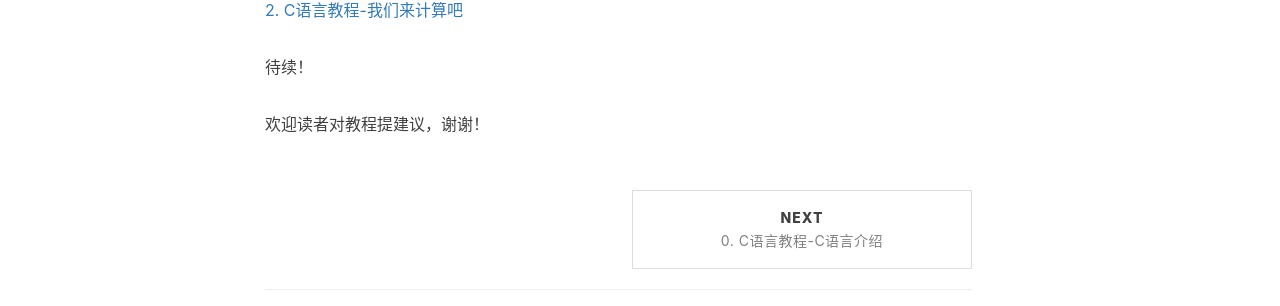
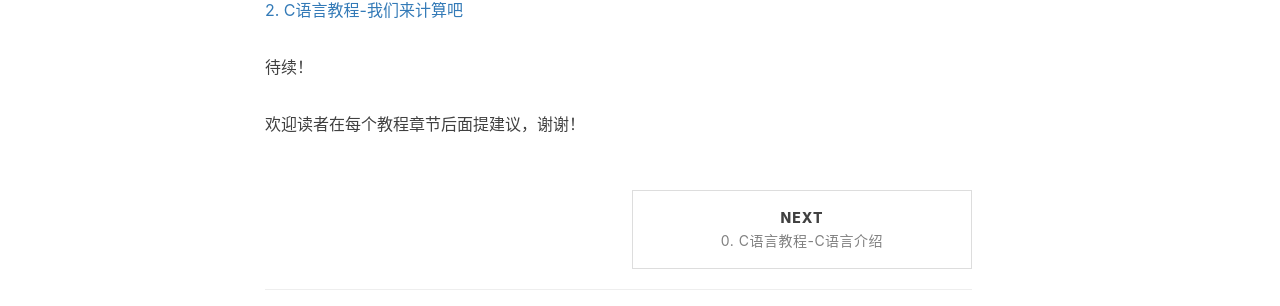
Before and after one commit to xuepro/xuepro.github.io, a Jekyll site: the page built from _posts/2017-10-29-0-C语言教程.md, in a window 1280 px wide. Shown: the part 747-1053 px from the top of the page. Built offline with Jekyll 4.4.1, drawn with Linux system fonts in a browser that asks for light colours; nearby versions of some CDN libraries; comment, search, counter and statistics services are not loaded.

Commit message:
Update 2017-10-29-0-C语言教程.md

```diff
--- a/_posts/2017-10-29-0-C语言教程.md
+++ b/_posts/2017-10-29-0-C语言教程.md
@@ -21,4 +21,4 @@ tags:
 
 待续！
 
-欢迎读者对教程提建议，谢谢！
+欢迎读者在每个教程章节后面提建议，谢谢！
```
